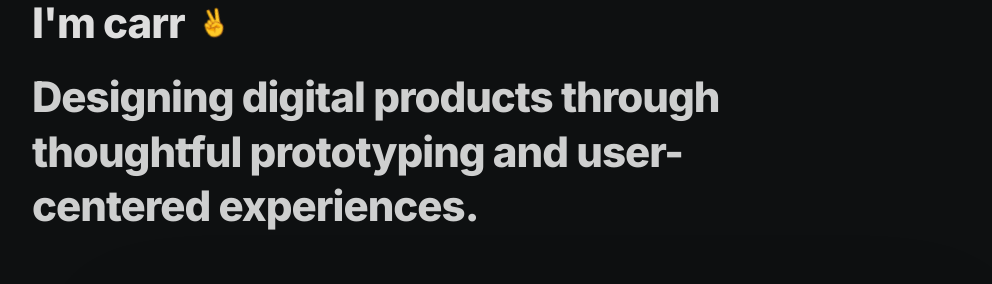
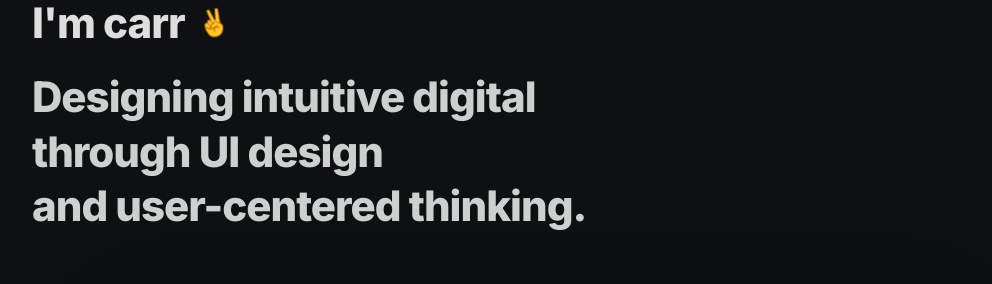
Before and after one commit to CarrGutierrez/portfolio, a Next.js app: page / in a window 1280 px wide. Shown: the part 212-496 px from the top of the page, without its empty margins (104-1096 px from the left). Built offline with nearby package versions, Linux system fonts and the light colour scheme.

Commit message:
herosection

```diff
--- a/components/HeroSection.tsx
+++ b/components/HeroSection.tsx
@@ -12,8 +12,9 @@ export default function HeroSection() {
         </div>
 
         <p className="max-w-[15ch] text-[24px] font-extrabold leading-[1.2] tracking-[-0.8px] text-white/80 opacity-0 animate-fade-in-delay sm:max-w-none sm:text-[28px] sm:leading-[1.3] sm:tracking-[-1px] md:text-[36px] lg:text-[42px]">
-          Designing digital products through thoughtful prototyping and
-          user-centered experiences.
+          Designing intuitive digital<br />
+           through UI design<br />
+          and user-centered thinking.
         </p>
       </div>
     </section>
```
